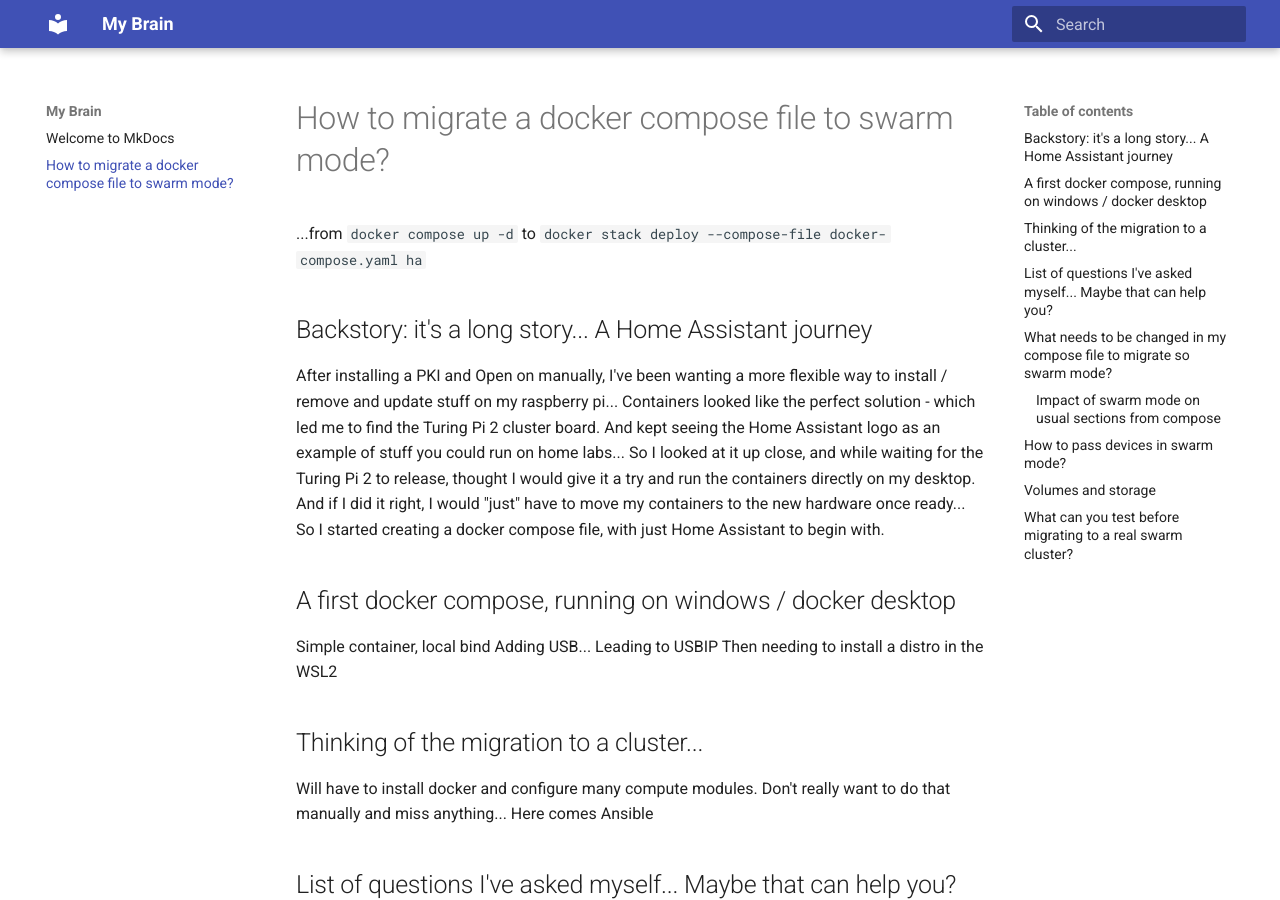
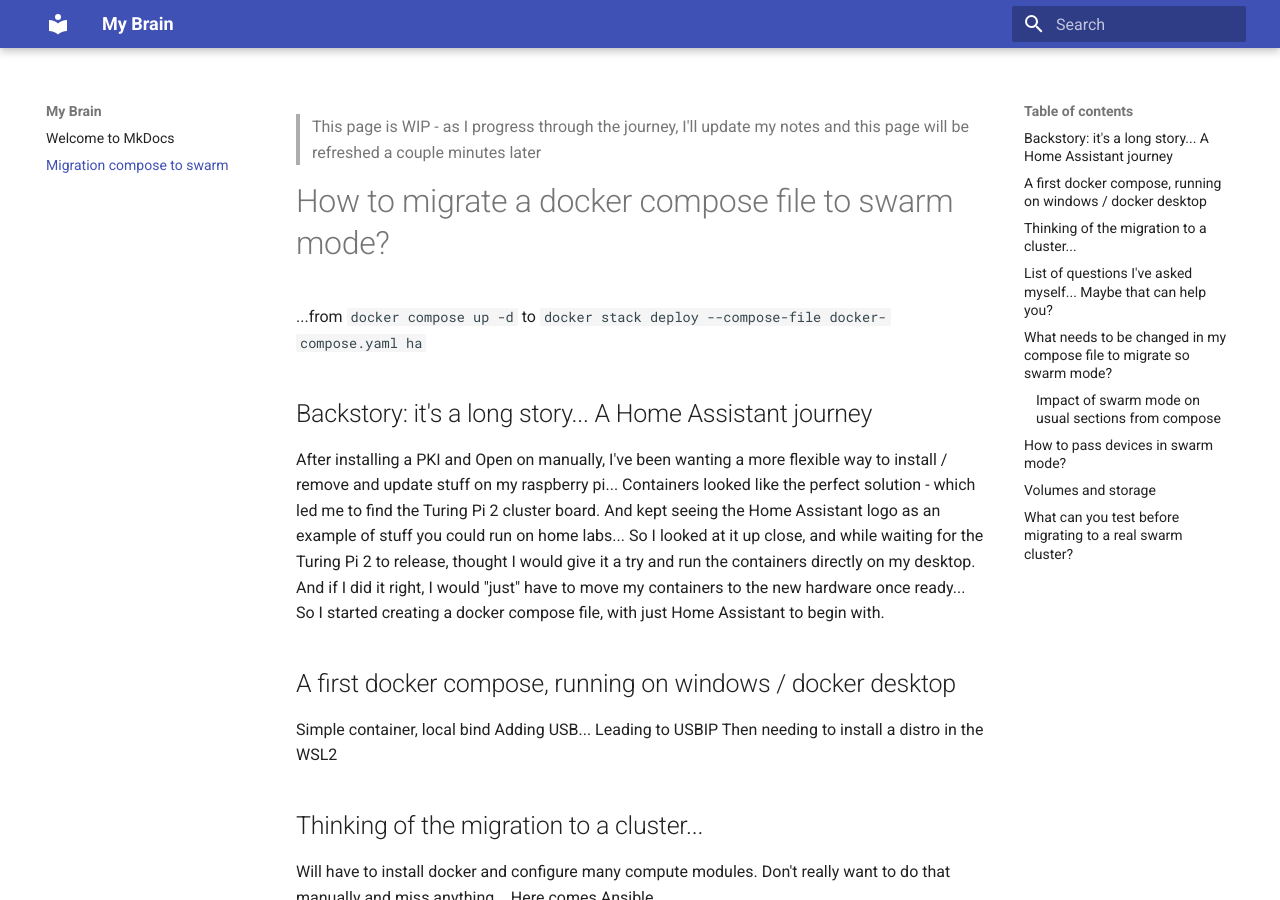
Before and after one commit to poulti/brain-pages, an MkDocs documentation site: the page built from docs/Migration compose to swarm.md, in a window 1280 px wide and 900 px high. Built offline with MkDocs 1.6.1 and Material for MkDocs 9.7.7, drawn with Linux system fonts in a browser that asks for light colours.

Commit message:
Adding WIP

```diff
--- a/docs/Migration compose to swarm.md
+++ b/docs/Migration compose to swarm.md
@@ -1,6 +1,8 @@
 ---
 tags: Docker, Blog
 ---
+
+> This page is WIP - as I progress through the journey, I'll update my notes and this page will be refreshed a couple minutes later
 
 # How to migrate a docker compose file to swarm mode?
 ...from `docker compose up -d` to `docker stack deploy --compose-file docker-compose.yaml ha`
```
